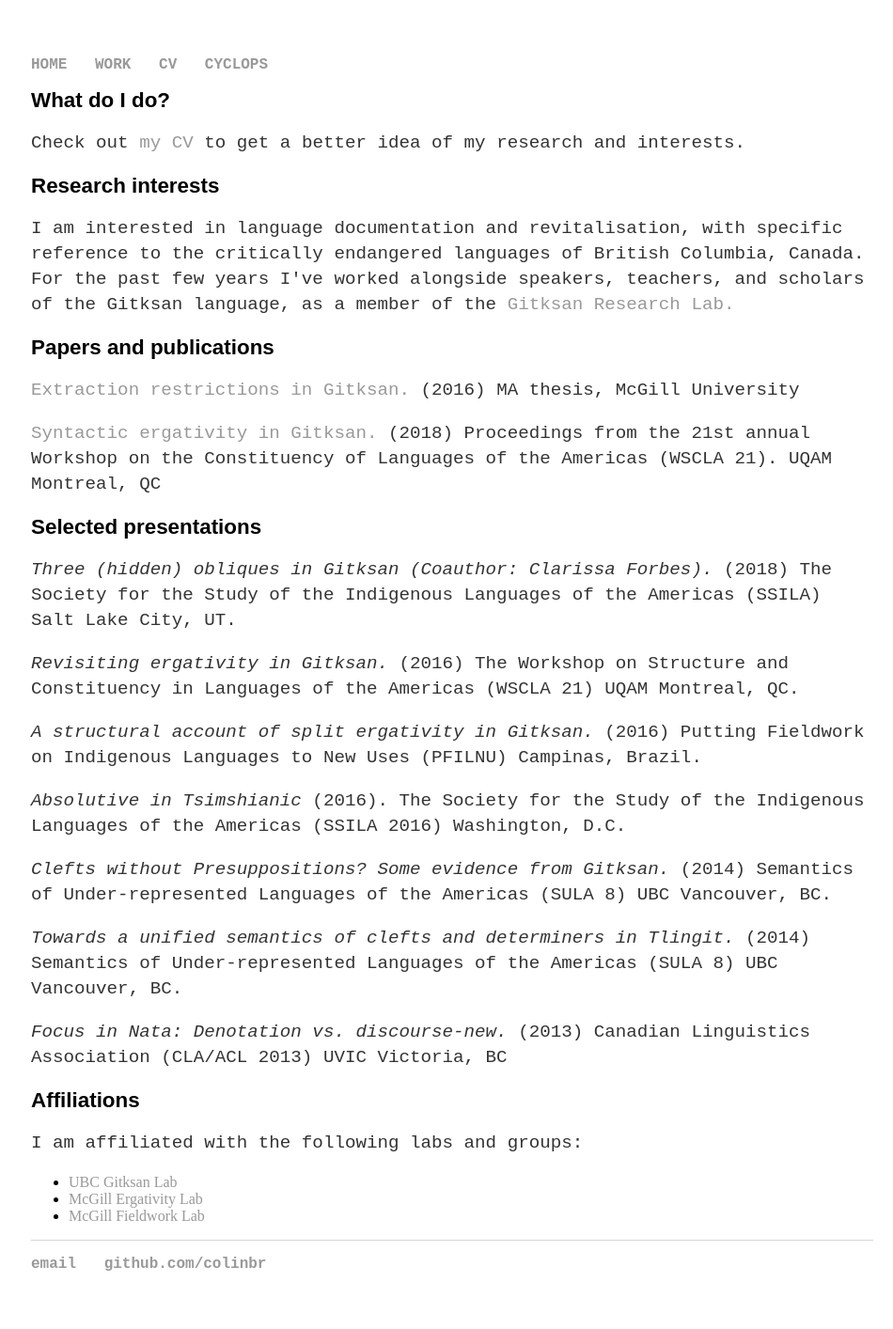
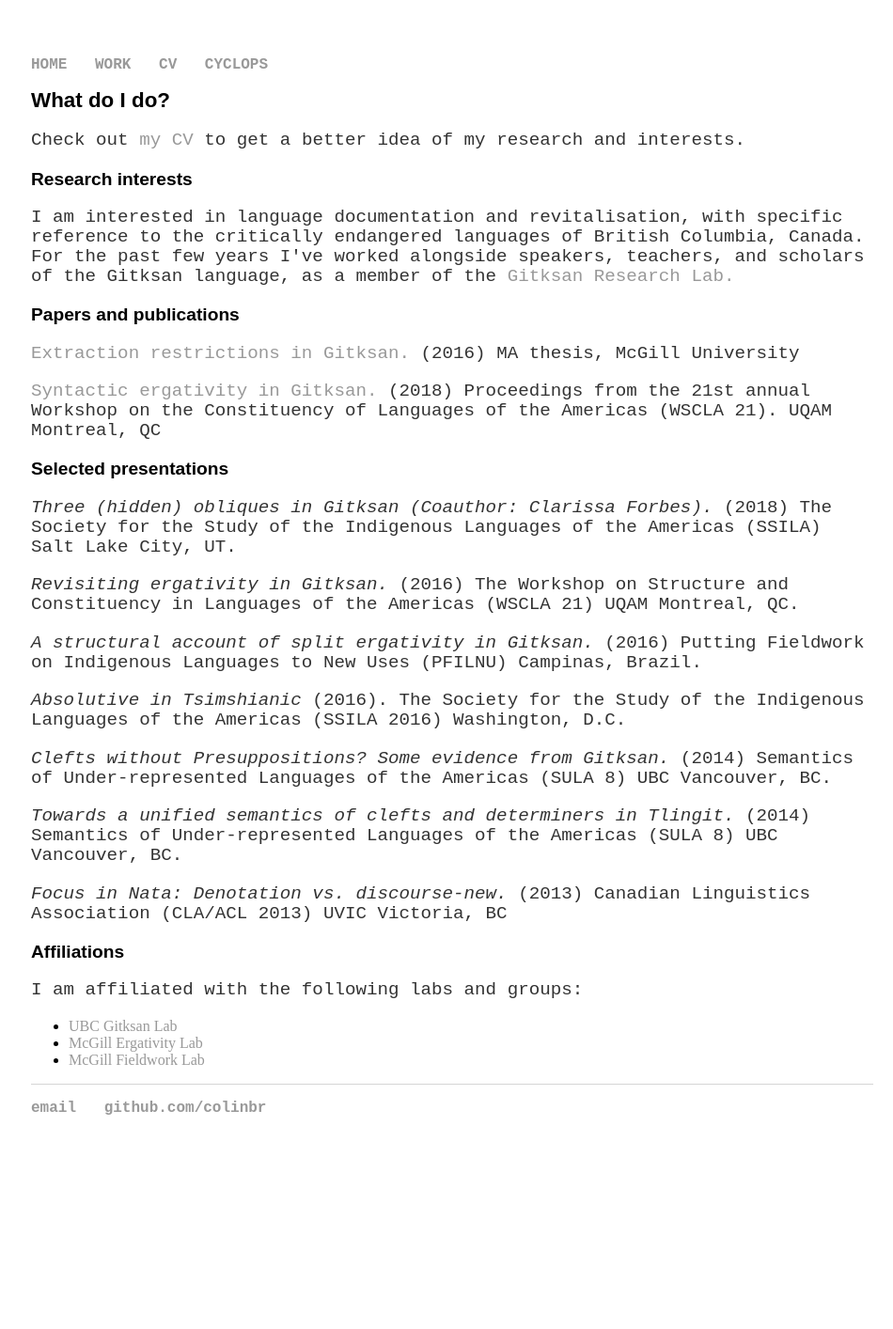
Before and after one commit to colinbr/OLD-colinbr.github.io, a Jekyll site: the page built from research/index.html, in a window 1280 px wide. Shown: the whole page at 94% size, without its empty margins (159-1109 px from the left). Built offline with Jekyll 4.4.1, drawn with Linux system fonts in a browser that asks for light colours; some web fonts are replaced; after the commit the page ends 1248 px from its top, so only the background shows below that.

Commit message:
Update main.css

```diff
--- a/css/main.css
+++ b/css/main.css
@@ -25,14 +25,14 @@ h1 {
 }
 
 h2 {
-    font-size: 1.4em;
+    font-size: 1.2em;
     font-family: 'Montserrat', sans-serif;
 }
 
 p {
     font-size: 1.2em;
     font-family: 'Courier New', monospace;
-    line-height: 1.4em;
+    line-height: 1.1em;
     color: #333;
 }
 footer {
```
